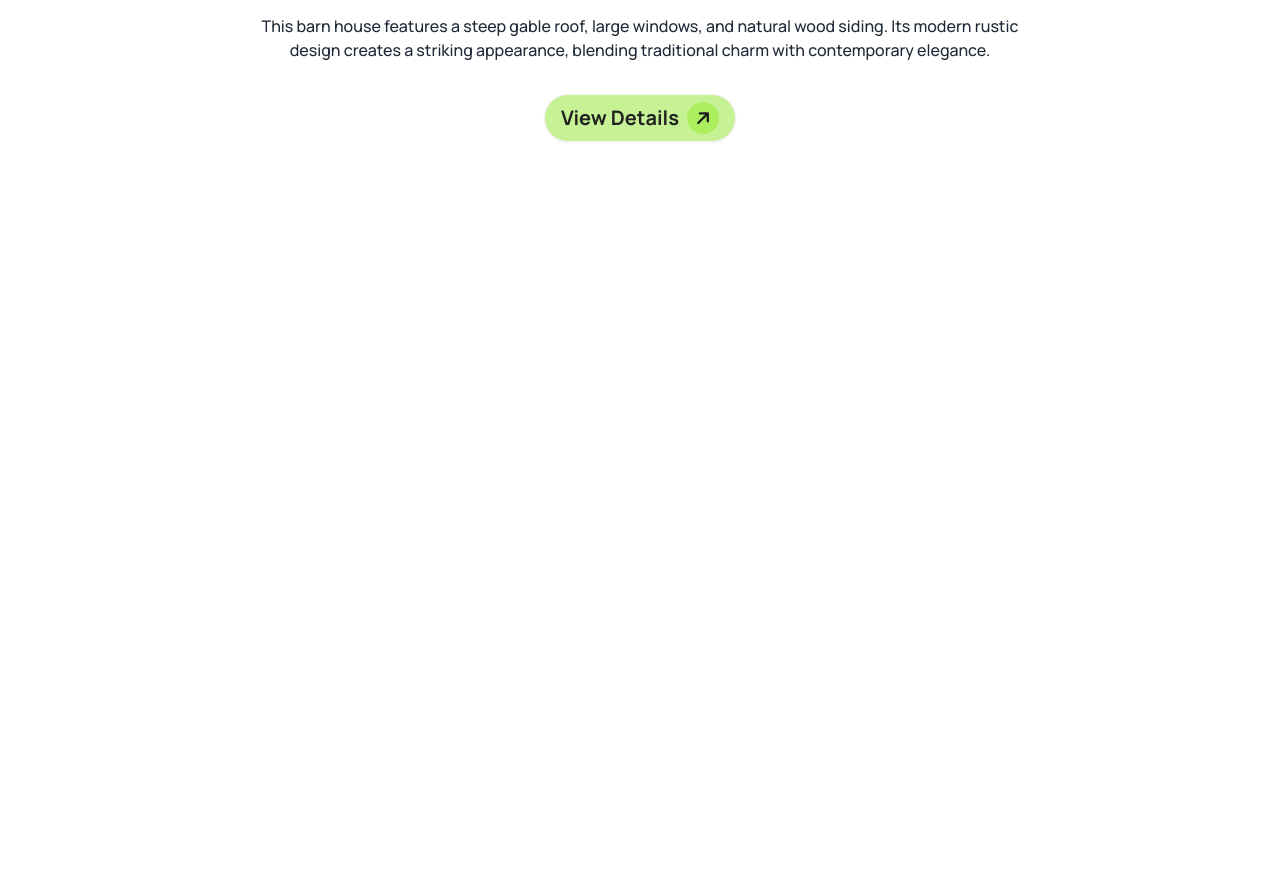
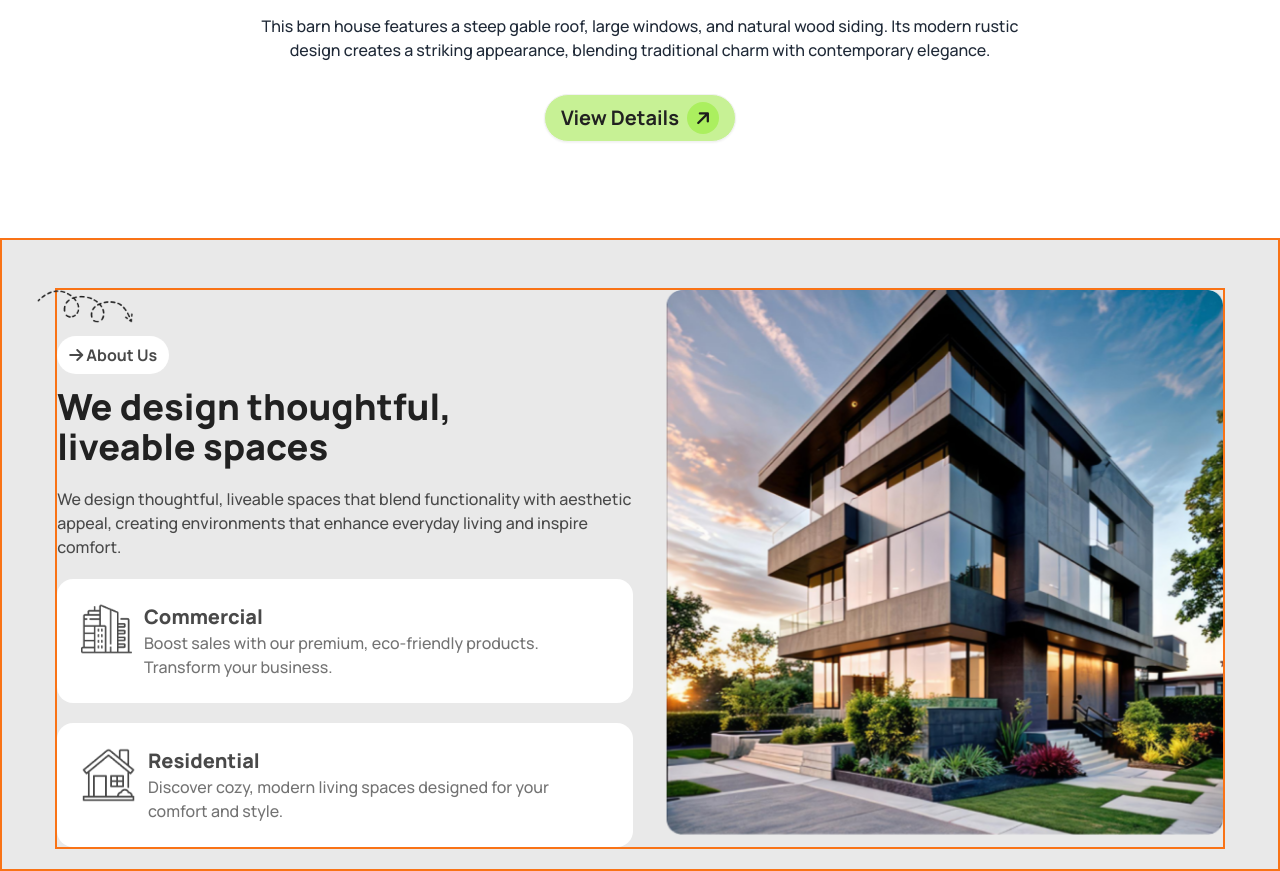
Before and after one commit to sumonDev9/batch-10-assignment3, a plain HTML site: page index.html in a window 1280 px wide. Shown: the part 576-1447 px from the top of the page. Before the commit the page ends 800 px from the top, so only its background shows below. Drawn offline with nearby package versions, Linux system fonts and the light colour scheme.

Commit message:
added about us section style

```diff
--- a/index.html
+++ b/index.html
@@ -75,7 +75,7 @@
                       d="M3 3h2l.4 2M7 13h10l4-8H5.4M7 13L5.4 5M7 13l-2.293 2.293c-.63.63-.184 1.707.707 1.707H17m0 0a2 2 0 100 4 2 2 0 000-4zm-8 2a2 2 0 11-4 0 2 2 0 014 0z" />
                   </svg>
                 </div>
-                <a href="#" class="btn bg-button_color rounded-full text-xl font-extrabold hidden md:flex">Book Consult <div class="w-8 h-8 bg-[#1C1C1C] text-lg justify-center flex items-center rounded-full"><i class="fa-solid fa-arrow-right  text-white -rotate-45"></i></div></a>
+                <a href="#" class="btn bg-button_color  rounded-full text-xl font-extrabold hidden md:flex">Book Consult <div class="w-8 h-8 bg-[#1C1C1C] text-lg justify-center flex items-center rounded-full"><i class="fa-solid fa-arrow-right  text-white -rotate-45"></i></div></a>
                  <!-- dropdown -->
                  <div class="dropdown">
                     <div tabindex="0" role="button" class="btn btn-ghost lg:hidden btn-circle border-1 border-[rgb(233, 233, 233)] btn bg-[#E9E9E9] rounded-[50px]">
@@ -114,10 +114,54 @@
     <!-- header end here -->
 
     <!-- main start here -->
-     <main>
+     <main class="mt-10 md:mt-20 border-2 border-orange-500">
 
         <!-- about us start here -->
-         <section></section>
+         <section class="bg-[#E9E9E9] pt-12 pb-5">
+         <div class="w-11/12 mx-auto border-2 border-orange-500">
+          <!-- about -->
+          <div class="hero flex justify-between  items-start flex-col lg:flex-row gap-8">
+            <!-- content part-->
+            <div class="space-y-5 max-w-xl">
+
+              <img src="./assets/Vector.png" class="mb-3 relative -left-5 w-24 hidden lg:block" alt="">
+              <div class="text-center lg:text-start">
+                <a href="#" class="px-3 py-2 bg-white rounded-full text-secondary font-bold text-center lg:text-start"><i class="fa-solid fa-arrow-right"></i> About Us</a>
+              </div>
+              <h1 class="text-2xl md:text-3xl lg:text-4xl max-w-md font-extrabold text-primary text-center lg:text-start">We design thoughtful, liveable spaces</h1>
+              <p class="text-secondary font-medium text-center lg:text-start">We design thoughtful, liveable spaces that blend functionality with aesthetic appeal, creating environments that enhance everyday living and inspire comfort.</p>
+
+              <div class="flex bg-white p-6 gap-3 rounded-2xl">
+                <div>
+                  <img src="./assets/commercial.png" class="w-full" alt="">
+                </div>
+                <!-- content -->
+                <div>
+                 <h2 class="text-secondary font-extrabold text-xl">Commercial</h2>
+                 <p class="text-netural font-medium">Boost sales with our premium, eco-friendly products. Transform your business.</p>
+                </div>
+              </div>
+
+              <div class="flex  bg-white p-6 gap-3 rounded-2xl">
+                <div>
+                  <img src="./assets/residential.png" class="w-full" alt="">
+                </div>
+                <!-- content -->
+                <div>
+                 <h2 class="text-secondary font-extrabold text-xl">Residential</h2>
+                 <p class="text-netural font-medium">Discover cozy, modern living spaces designed for your comfort and style.</p>
+                </div>
+              </div>
+
+            </div>
+            <!-- img part-->
+             <div>
+              <img src="./assets/Rectangle.png" class="w-full " alt="" >
+             </div>
+          </div>
+
+         </div>
+         </section>
         <!-- about us end here -->
 
         <!-- Our Works Process start here -->
```
